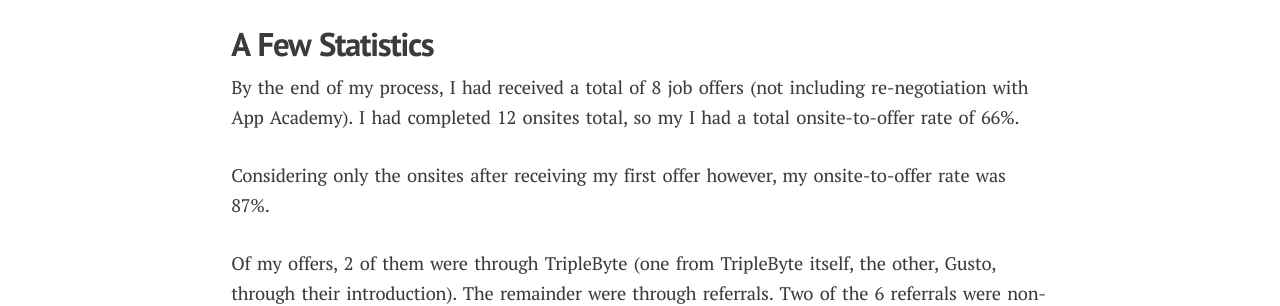
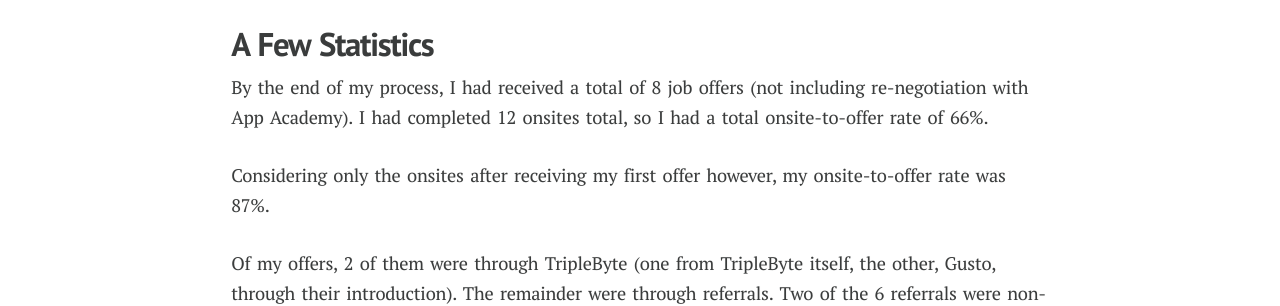
Before and after one commit to Ismenama5s/haseeb-qureshi.github.io, a Jekyll site: the page built from _posts/2016-04-14-farewell-app-academy-hello-airbnb-part-ii.md, in a window 1280 px wide and 900 px high, scrolled down 14089 px. Shown: the part 185-491 px from the top of the window. Built offline with Jekyll 4.4.1, drawn with Linux system fonts in a browser that asks for light colours; nearby versions of some CDN libraries; some web fonts are replaced; comment, search, counter and statistics services are not loaded; some of the changed text lies outside the part shown.

Commit message:
fixed typos on the page content

```diff
--- a/_posts/2016-04-14-farewell-app-academy-hello-airbnb-part-ii.md
+++ b/_posts/2016-04-14-farewell-app-academy-hello-airbnb-part-ii.md
@@ -262,7 +262,7 @@
 
 ## A Few Statistics
 
-By the end of my process, I had received a total of 8 job offers (not including re-negotiation with App Academy). I had completed 12 onsites total, so my I had a total onsite-to-offer rate of 66%.
+By the end of my process, I had received a total of 8 job offers (not including re-negotiation with App Academy). I had completed 12 onsites total, so I had a total onsite-to-offer rate of 66%.
 
 Considering only the onsites after receiving my first offer however, my onsite-to-offer rate was 87%.
 
```
Also changed, not shown: other parts of _posts/2016-04-14-farewell-app-academy-hello-airbnb-part-ii.md (+2 -2 lines).
